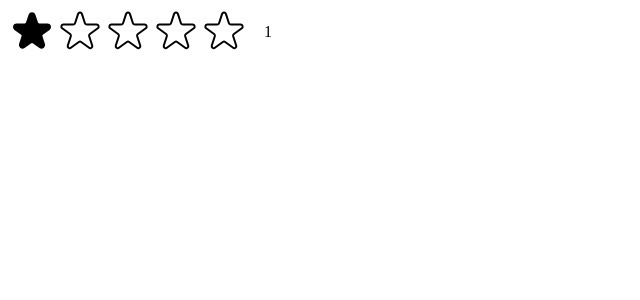
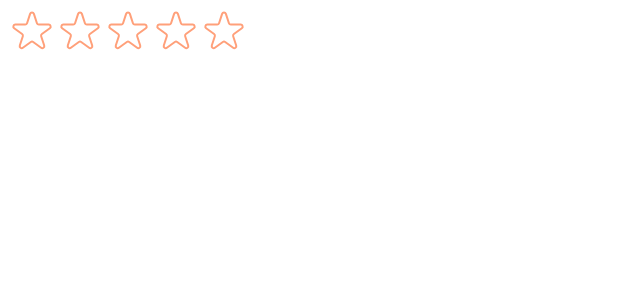
Before and after one commit to naimulabeer/usepopcorn, a React (Create React App) app: page / in a window 1280 px wide. Shown: the top 300 px of the page, without its empty margins (0-640 px from the left). Built offline with nearby package versions, Linux system fonts and the light colour scheme.

Commit message:
improving reusability with props

```diff
--- a/src/StarRating.js
+++ b/src/StarRating.js
@@ -1,4 +1,5 @@
 import { useState } from "react";
+import PropTypes from "prop-types";
 
 const containerStyling = {
   display: "flex",
@@ -10,20 +11,39 @@ const starContainerStyle = {
   display: "flex",
 };
 
-const textStyle = {
-  lineHeight: "1",
-  margin: "0",
+StarRating.propTypes = {
+  maxRating: PropTypes.number,
+  defaultRating: PropTypes.number,
+  color: PropTypes.string,
+  size: PropTypes.number,
+  messages: PropTypes.array,
+  className: PropTypes.string,
+  onSetRating: PropTypes.func,
 };
 
-export default function StarRating({ maxRating = 5 }) {
-  const [rating, setRating] = useState(1);
+export default function StarRating({
+  maxRating = 5,
+  color = "#FFA07A",
+  size = 48,
+  className = "",
+  defaultRating = 0,
+}) {
+  const [rating, setRating] = useState(defaultRating);
   const [tempRating, setTempRating] = useState(0);
 
   function handleRating(rating) {
     setRating(rating);
   }
+
+  const textStyle = {
+    lineHeight: "1",
+    margin: "0",
+    color,
+    fontSize: `${size / 2}px`,
+  };
+
   return (
-    <div style={containerStyling}>
+    <div style={containerStyling} className={className}>
       <div style={starContainerStyle}>
         {Array.from({ length: maxRating }, (_, i) => (
           <Star
@@ -32,6 +52,8 @@ export default function StarRating({ maxRating = 5 }) {
             full={tempRating ? tempRating >= i + 1 : rating >= i + 1}
             onHoverIn={() => setTempRating(i + 1)}
             onHoverOut={() => setTempRating(0)}
+            color={color}
+            size={size}
           />
         ))}
       </div>
@@ -40,14 +62,13 @@ export default function StarRating({ maxRating = 5 }) {
   );
 }
 
-const starStyle = {
-  width: "48px",
-  height: "48px",
-  display: "block",
-  cursor: "pointer",
-};
-
-function Star({ onRate, full, onHoverIn, onHoverOut }) {
+function Star({ onRate, full, onHoverIn, onHoverOut, size, color }) {
+  const starStyle = {
+    width: `${size}px`,
+    height: `${size}px`,
+    display: "block",
+    cursor: "pointer",
+  };
   return (
     <span
       role="button"
@@ -60,8 +81,8 @@ function Star({ onRate, full, onHoverIn, onHoverOut }) {
         <svg
           xmlns="http://www.w3.org/2000/svg"
           viewBox="0 0 20 20"
-          fill="#000"
-          stroke="#000"
+          fill={color}
+          stroke={color}
         >
           <path d="M9.049 2.927c.3-.921 1.603-.921 1.902 0l1.07 3.292a1 1 0 00.95.69h3.462c.969 0 1.371 1.24.588 1.81l-2.8 2.034a1 1 0 00-.364 1.118l1.07 3.292c.3.921-.755 1.688-1.54 1.118l-2.8-2.034a1 1 0 00-1.175 0l-2.8 2.034c-.784.57-1.838-.197-1.539-1.118l1.07-3.292a1 1 0 00-.364-1.118L2.98 8.72c-.783-.57-.38-1.81.588-1.81h3.461a1 1 0 00.951-.69l1.07-3.292z" />
         </svg>
@@ -70,7 +91,7 @@ function Star({ onRate, full, onHoverIn, onHoverOut }) {
           xmlns="http://www.w3.org/2000/svg"
           fill="none"
           viewBox="0 0 24 24"
-          stroke="#000"
+          stroke={color}
         >
           <path
             strokeLinecap="round"
```
